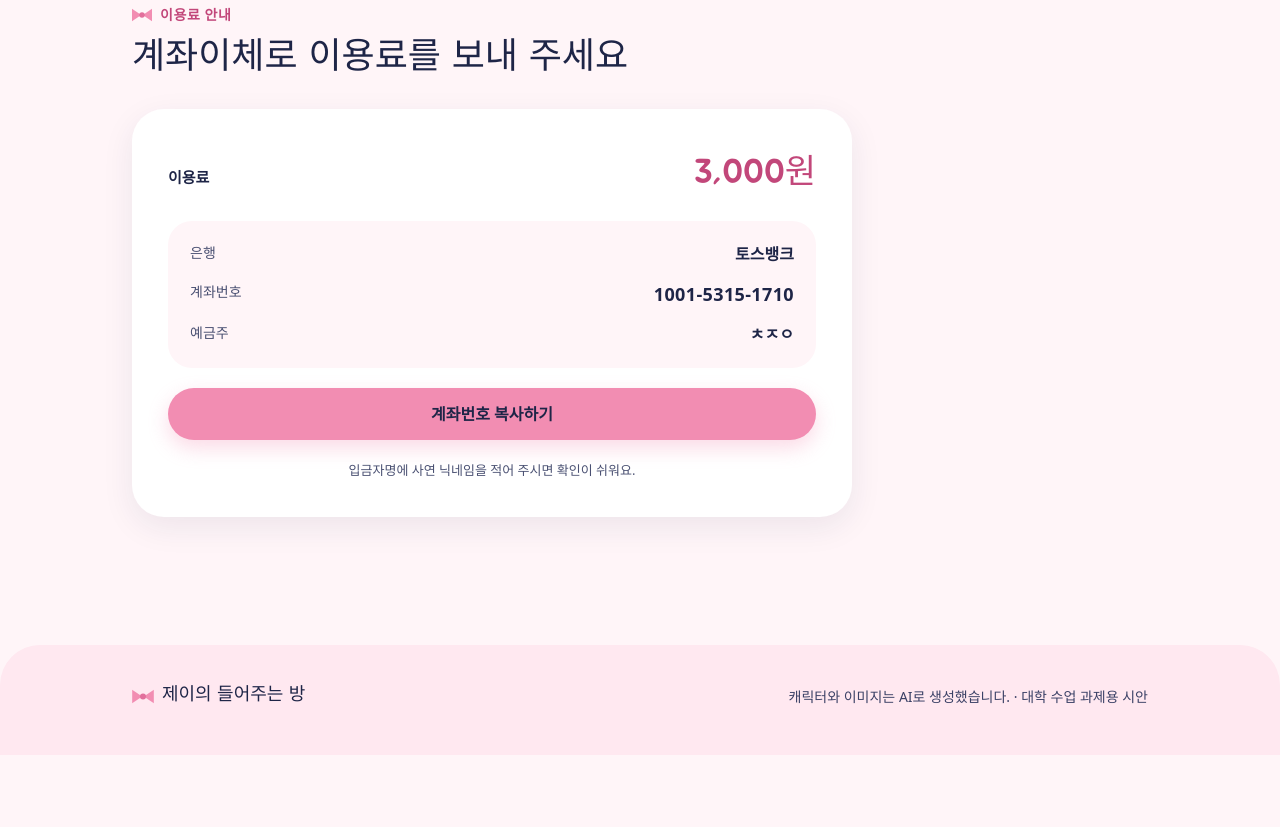
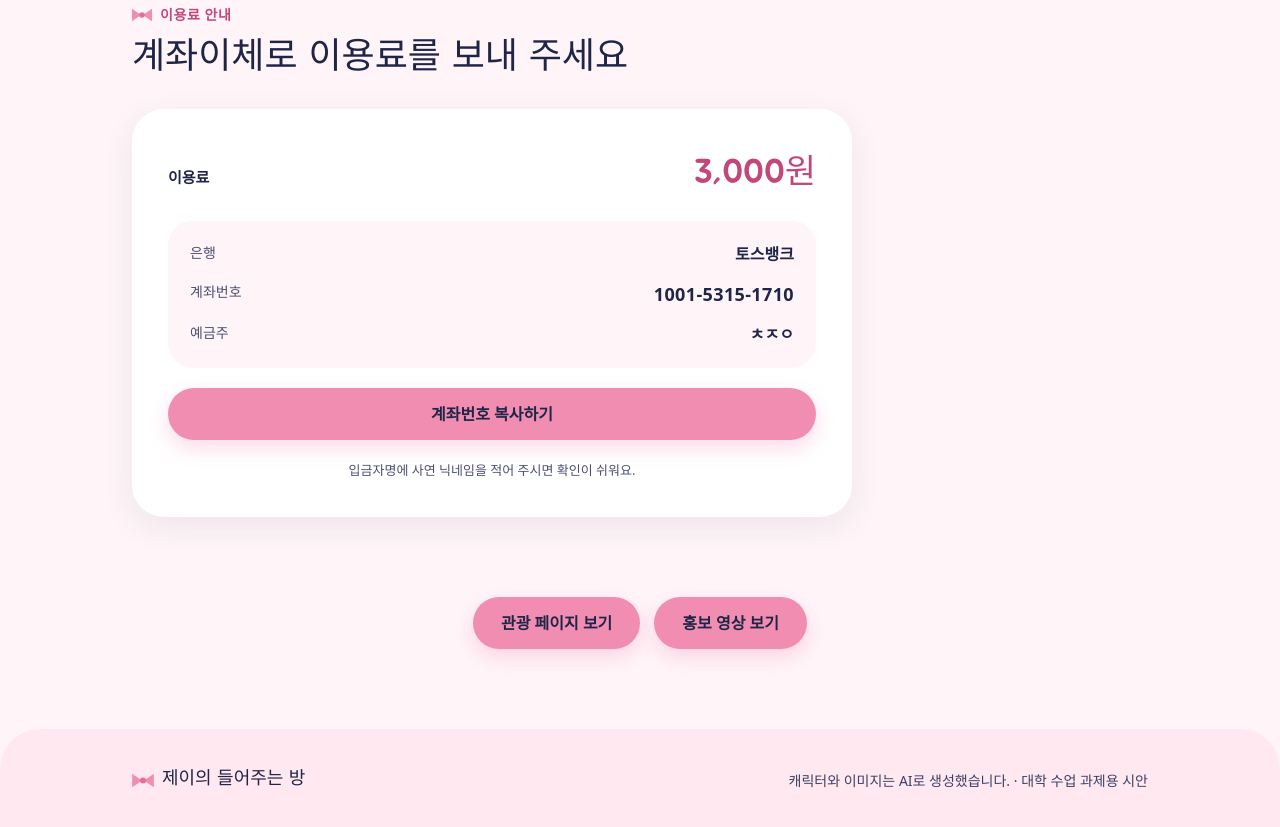
Before and after one commit to jeongyun0/jeongyun, a plain HTML site: page index.dc.html in a window 1280 px wide. Shown: the part 2730-3557 px from the top of the page. Before the commit the page ends 3485 px from the top, so only its background shows below. Drawn offline with nearby package versions, Linux system fonts and the light colour scheme; no server answers; a web font is replaced by a local one.

Commit message:
홈페이지 아래에 관광 페이지·홍보 영상 버튼 추가
Co-Authored-By: Claude Opus 5.5 <noreply@anthropic.com>
Claude-Session: https://claude.ai/code/session_012hADPKzsYTwdTTyKcNSjeL

```diff
--- a/index.dc.html
+++ b/index.dc.html
@@ -201,6 +201,12 @@ a{color:#C2477A}a:hover{color:#1E2547}
         <p style="margin:0;font-size:13px;color:#4A5072;text-align:center;text-wrap:pretty">입금자명에 사연 닉네임을 적어 주시면 확인이 쉬워요.</p>
       </div>
     </section>
+
+    <!-- 추가: 관광 페이지 / 홍보 영상으로 가는 버튼 2개 -->
+    <div style="display:flex;flex-wrap:wrap;justify-content:center;gap:14px;padding:0 0 clamp(16px,3vw,32px)">
+      <a href="tour.html" style="display:inline-flex;align-items:center;justify-content:center;font-size:16px;font-weight:700;height:52px;padding:0 28px;border-radius:999px;background:#F28DB2;color:#1E2547;text-decoration:none;box-shadow:0 8px 20px rgba(242,141,178,.32)" style-hover="background:#EE7AA5">관광 페이지 보기</a>
+      <a href="promo.html" style="display:inline-flex;align-items:center;justify-content:center;font-size:16px;font-weight:700;height:52px;padding:0 28px;border-radius:999px;background:#F28DB2;color:#1E2547;text-decoration:none;box-shadow:0 8px 20px rgba(242,141,178,.32)" style-hover="background:#EE7AA5">홍보 영상 보기</a>
+    </div>
   </main>
 
   <footer data-screen-label="05 Footer" style="margin-top:clamp(24px,5vw,48px);background:#FFE8F0;border-radius:40px 40px 0 0">
```
